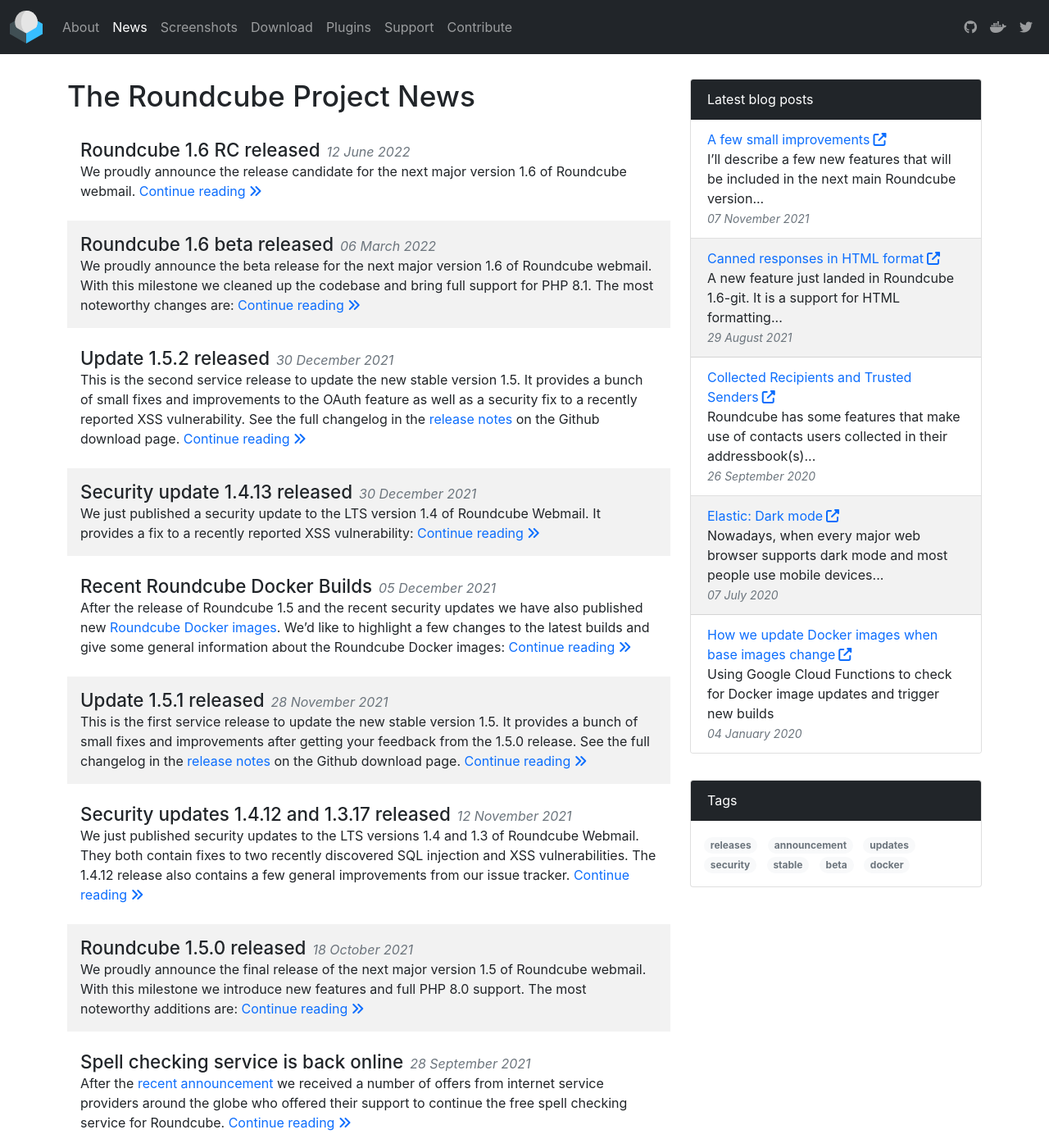
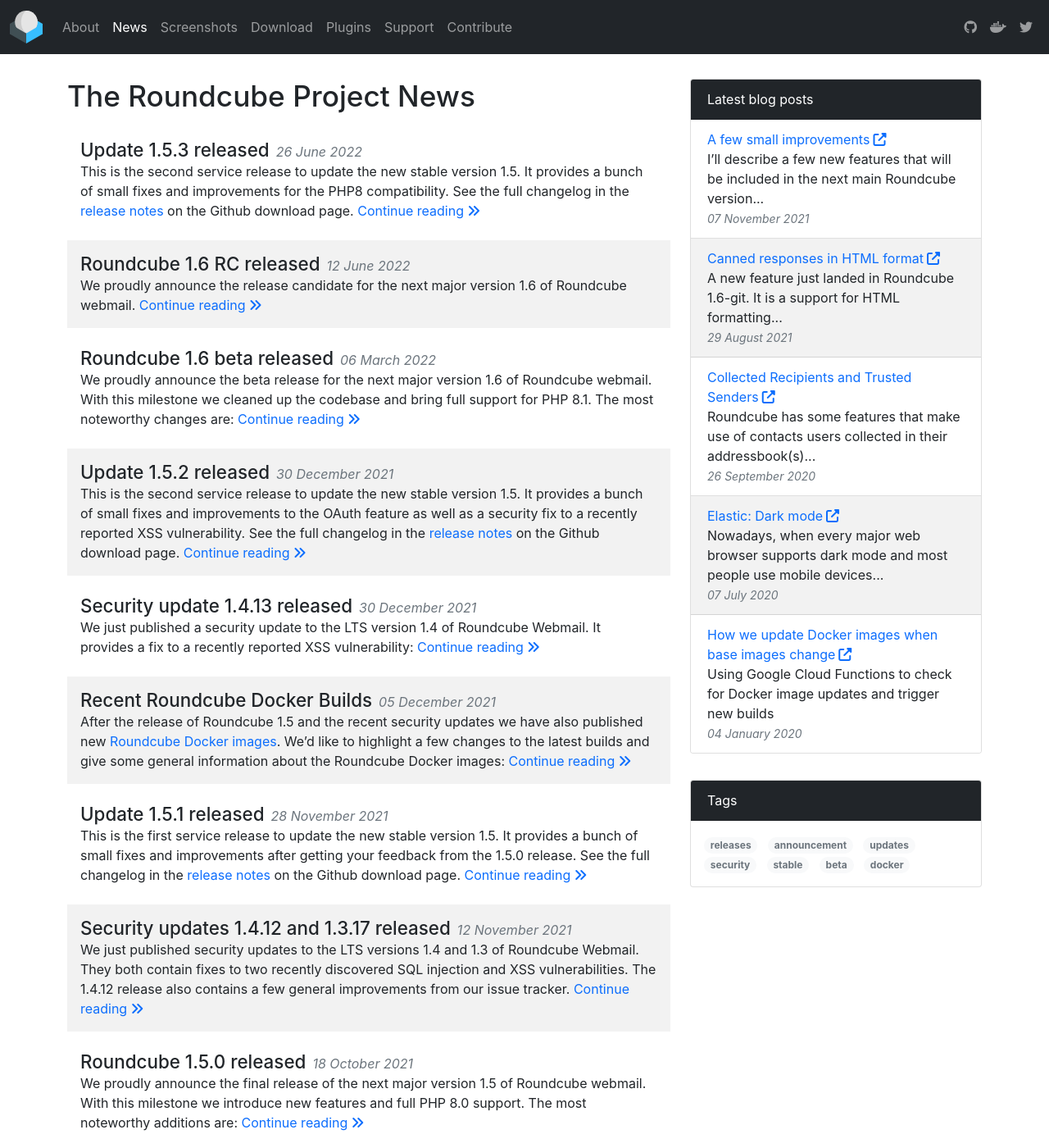
Before and after one commit to roundcube/roundcube.github.com, a Jekyll site: the page built from news/index.html, in a window 1280 px wide and 1400 px high. Shown: the whole window at 82% size. Built offline with Jekyll 4.4.1, drawn with Linux system fonts in a browser that asks for light colours; nearby versions of some CDN libraries; the list of posts is cut into pages by our own code; comment, search, counter and statistics services are not loaded; some of the changed text lies outside the part shown.

Commit message:
Announce 1.5.3 release

```diff
--- /dev/null
+++ b/_posts/2022-06-26-update-1.5.3-released.md
@@ -0,0 +1,11 @@
+---
+layout: article
+title: Update 1.5.3 released
+tags: releases updates stable
+---
+This is the second service release to update the new stable version 1.5. It provides a bunch of small fixes and improvements for the PHP8 compatibility. See the full changelog in the [release notes](https://github.com/roundcube/roundcubemail/releases/tag/1.5.3) on the Github download page.
+
+This release is considered stable and we recommend to update all productive installations
+of Roundcube with this version. Download it from [roundcube.net](https://roundcube.net/download).
+
+Please do backup your data before updating!
```
Also changed, not shown: _data/releases.json (+8 -8 lines).
